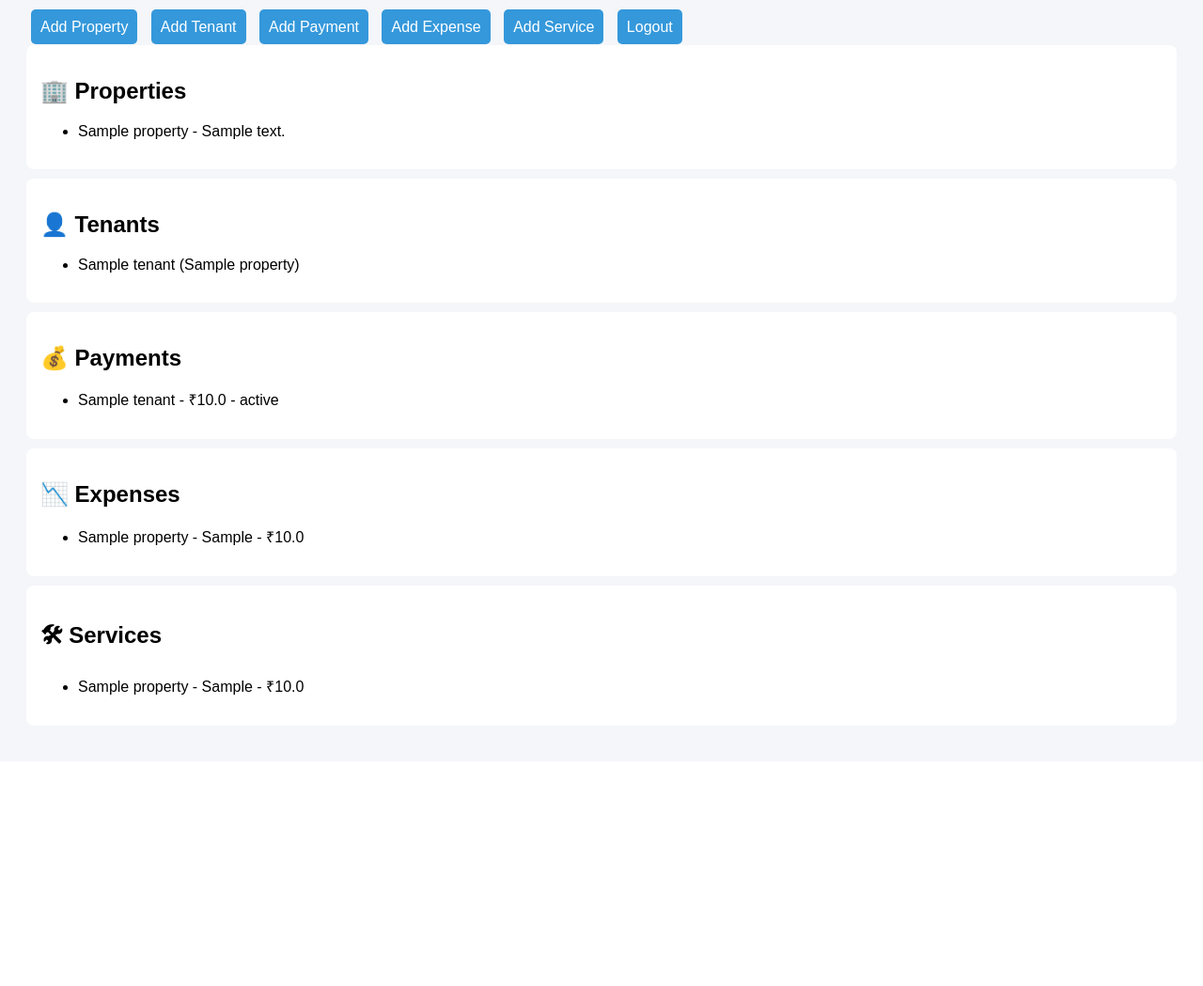
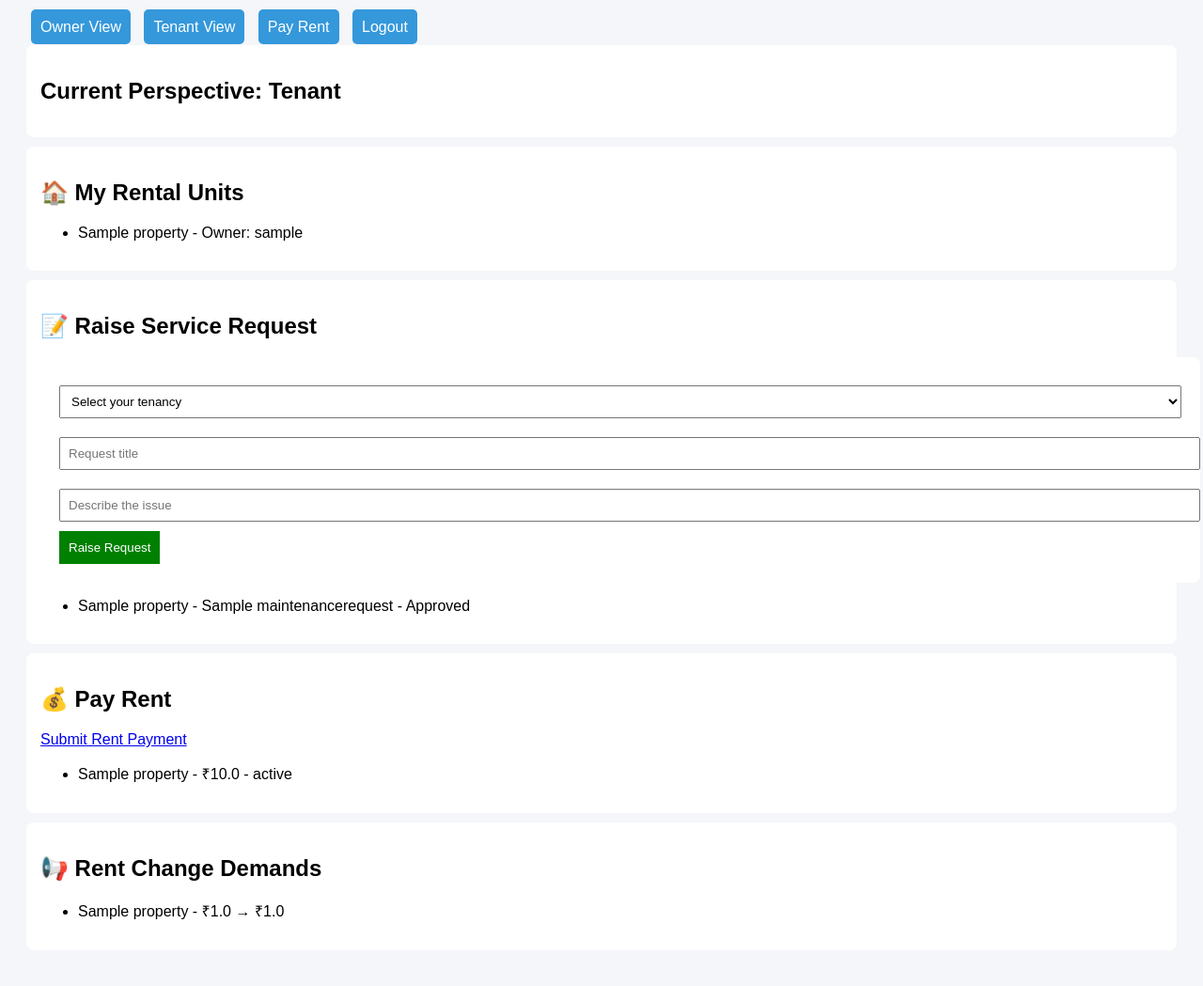
Before and after one commit to rohanshenoy30/AutoNest, a Django app: page / in a window 1280 px wide. Shown: the part 57-1106 px from the top of the page at 94% size. Before the commit the page ends 796 px from the top, so only its background shows below. Run offline with Django 5.2, Linux system fonts and the light colour scheme; a user stored in the database is signed in; tables that the repository leaves empty hold one stand-in row (values such as "Sample post").

Commit message:
Owner/Tenant view

```diff
--- a/rental_system/core/urls.py
+++ b/rental_system/core/urls.py
@@ -3,9 +3,13 @@ from . import views
 
 urlpatterns = [
     path('', views.home),
+    path('set-role/', views.set_role),
     path('add-property/', views.add_property),
     path('add-tenant/', views.add_tenant),
     path('add-payment/', views.add_payment),
     path('add-expense/', views.add_expense),
     path('add-service/', views.add_service),
+    path('add-maintenance-request/', views.add_maintenance_request),
+    path('maintenance-request/<int:request_id>/update/', views.update_maintenance_request),
+    path('add-rent-change-demand/', views.add_rent_change_demand),
 ]
--- a/rental_system/core/views.py
+++ b/rental_system/core/views.py
@@ -1,19 +1,64 @@
 from django.shortcuts import render, redirect
 from django.contrib.auth.decorators import login_required
+from django.contrib.auth.models import User
+from django.db.models import Q
 from .models import *
+
+
+def get_or_create_profile(user):
+    profile, _ = UserProfile.objects.get_or_create(user=user)
+    return profile
+
 
 @login_required
 def home(request):
+    profile = get_or_create_profile(request.user)
+    is_owner = profile.role == UserProfile.ROLE_OWNER
+
+    owner_properties = Property.objects.filter(user=request.user)
+    owner_tenants = Tenant.objects.filter(user=request.user).select_related("property", "tenant_user")
+    owner_maintenance_requests = MaintenanceRequest.objects.filter(owner=request.user).select_related("tenant", "property")
+    owner_rent_demands = RentChangeDemand.objects.filter(owner=request.user).select_related("tenant", "property")
+
+    tenant_records = Tenant.objects.filter(tenant_user=request.user).select_related("property", "user")
+    tenant_ids = tenant_records.values_list("id", flat=True)
+
+    tenant_maintenance_requests = MaintenanceRequest.objects.filter(tenant_id__in=tenant_ids).select_related("property")
+    tenant_rent_demands = RentChangeDemand.objects.filter(tenant_id__in=tenant_ids).select_related("property")
+    tenant_payments = Payment.objects.filter(tenant_id__in=tenant_ids).select_related("tenant")
+
     return render(request, "index.html", {
-        "properties": Property.objects.filter(user=request.user),
-        "tenants": Tenant.objects.filter(user=request.user),
-        "payments": Payment.objects.filter(user=request.user),
+        "profile": profile,
+        "is_owner": is_owner,
+        "properties": owner_properties,
+        "tenants": owner_tenants,
+        "payments": Payment.objects.filter(Q(user=request.user) | Q(tenant__in=owner_tenants)).select_related("tenant"),
         "expenses": Expense.objects.filter(user=request.user),
         "services": Service.objects.filter(user=request.user),
+        "owner_maintenance_requests": owner_maintenance_requests,
+        "owner_rent_demands": owner_rent_demands,
+        "tenant_records": tenant_records,
+        "tenant_maintenance_requests": tenant_maintenance_requests,
+        "tenant_rent_demands": tenant_rent_demands,
+        "tenant_payments": tenant_payments,
     })
+
+
+@login_required
+def set_role(request):
+    role = request.GET.get("role")
+    if role in [UserProfile.ROLE_OWNER, UserProfile.ROLE_TENANT]:
+        profile = get_or_create_profile(request.user)
+        profile.role = role
+        profile.save()
+    return redirect("/")
+
 
 @login_required
 def add_property(request):
+    if get_or_create_profile(request.user).role != UserProfile.ROLE_OWNER:
+        return redirect("/")
+
     if request.method == "POST":
         Property.objects.create(
             user=request.user,
@@ -25,6 +70,9 @@ def add_property(request):
 
 @login_required
 def add_tenant(request):
+    if get_or_create_profile(request.user).role != UserProfile.ROLE_OWNER:
+        return redirect("/")
+
     if request.method == "POST":
         property_id = request.POST.get("property")
         if not property_id:
@@ -33,11 +81,17 @@ def add_tenant(request):
                 "properties": Property.objects.filter(user=request.user),
                 "error": "Please select a property"
             })
+        tenant_user = None
+        tenant_username = request.POST.get("tenant_username", "").strip()
+        if tenant_username:
+            tenant_user = User.objects.filter(username=tenant_username).first()
+
         Tenant.objects.create(
             user=request.user,
+            tenant_user=tenant_user,
             name=request.POST["name"],
             phone=request.POST["phone"],
-            property=Property.objects.get(id=property_id)
+            property=Property.objects.get(id=property_id, user=request.user)
         )
         return redirect("/")
     return render(request, "add_tenant.html", {"properties": Property.objects.filter(user=request.user)})
@@ -45,18 +99,38 @@ def add_tenant(request):
 @login_required
 def add_payment(request):
     if request.method == "POST":
-        Payment.objects.create(
-            user=request.user,
-            tenant=Tenant.objects.get(id=request.POST["tenant"]),
-            amount=request.POST["amount"],
-            date=request.POST["date"],
-            status=request.POST["status"]
-        )
+        profile = get_or_create_profile(request.user)
+        tenant_obj = Tenant.objects.get(id=request.POST["tenant"])
+        if profile.role == UserProfile.ROLE_OWNER and tenant_obj.user == request.user:
+            Payment.objects.create(
+                user=request.user,
+                tenant=tenant_obj,
+                amount=request.POST["amount"],
+                date=request.POST["date"],
+                status=request.POST["status"]
+            )
+        elif profile.role == UserProfile.ROLE_TENANT and tenant_obj.tenant_user == request.user:
+            Payment.objects.create(
+                user=request.user,
+                tenant=tenant_obj,
+                amount=request.POST["amount"],
+                date=request.POST["date"],
+                status="Submitted"
+            )
         return redirect("/")
-    return render(request, "add_payment.html", {"tenants": Tenant.objects.filter(user=request.user)})
+
+    profile = get_or_create_profile(request.user)
+    if profile.role == UserProfile.ROLE_OWNER:
+        tenants = Tenant.objects.filter(user=request.user)
+    else:
+        tenants = Tenant.objects.filter(tenant_user=request.user)
+    return render(request, "add_payment.html", {"tenants": tenants, "is_owner": profile.role == UserProfile.ROLE_OWNER})
 
 @login_required
 def add_expense(request):
+    if get_or_create_profile(request.user).role != UserProfile.ROLE_OWNER:
+        return redirect("/")
+
     if request.method == "POST":
         Expense.objects.create(
             user=request.user,
@@ -70,6 +144,9 @@ def add_expense(request):
 
 @login_required
 def add_service(request):
+    if get_or_create_profile(request.user).role != UserProfile.ROLE_OWNER:
+        return redirect("/")
+
     if request.method == "POST":
         Service.objects.create(
             user=request.user,
@@ -80,3 +157,55 @@ def add_service(request):
         )
         return redirect("/")
     return render(request, "add_service.html", {"properties": Property.objects.filter(user=request.user)})
+
+
+@login_required
+def add_maintenance_request(request):
+    if get_or_create_profile(request.user).role != UserProfile.ROLE_TENANT:
+        return redirect("/")
+
+    if request.method == "POST":
+        tenant = Tenant.objects.get(id=request.POST["tenant"], tenant_user=request.user)
+        MaintenanceRequest.objects.create(
+            tenant=tenant,
+            owner=tenant.user,
+            property=tenant.property,
+            title=request.POST["title"],
+            description=request.POST["description"],
+        )
+    return redirect("/")
+
+
+@login_required
+def update_maintenance_request(request, request_id):
+    if get_or_create_profile(request.user).role != UserProfile.ROLE_OWNER:
+        return redirect("/")
+
+    maintenance_request = MaintenanceRequest.objects.get(id=request_id, owner=request.user)
+    new_status = request.POST.get("status")
+    if new_status in [
+        MaintenanceRequest.STATUS_APPROVED,
+        MaintenanceRequest.STATUS_DENIED,
+        MaintenanceRequest.STATUS_PENDING,
+    ]:
+        maintenance_request.status = new_status
+        maintenance_request.save()
+    return redirect("/")
+
+
+@login_required
+def add_rent_change_demand(request):
+    if get_or_create_profile(request.user).role != UserProfile.ROLE_OWNER:
+        return redirect("/")
+
+    if request.method == "POST":
+        tenant = Tenant.objects.get(id=request.POST["tenant"], user=request.user)
+        RentChangeDemand.objects.create(
+            tenant=tenant,
+            owner=request.user,
+            property=tenant.property,
+            current_rent=request.POST["current_rent"],
+            proposed_rent=request.POST["proposed_rent"],
+            reason=request.POST.get("reason", ""),
+        )
+    return redirect("/")
--- a/rental_system/templates/add_payment.html
+++ b/rental_system/templates/add_payment.html
@@ -17,10 +17,12 @@
 <input type="number" name="amount" placeholder="Amount">
 <input type="date" name="date">
 
+{% if is_owner %}
 <select name="status">
 <option>Paid</option>
 <option>Pending</option>
 </select>
+{% endif %}
 
-<button>Add Payment</button>
+<button>{% if is_owner %}Add Payment{% else %}Submit Payment{% endif %}</button>
 </form>
--- a/rental_system/templates/add_tenant.html
+++ b/rental_system/templates/add_tenant.html
@@ -14,6 +14,7 @@
 
 <input name="name" placeholder="Name" required>
 <input name="phone" placeholder="Phone" required>
+<input name="tenant_username" placeholder="Tenant account username (optional)">
 
 <select name="property" required>
 <option value="">Select Property</option>
--- a/rental_system/templates/index.html
+++ b/rental_system/templates/index.html
@@ -18,17 +18,27 @@
 
 <div class="nav">
     {% if user.is_authenticated %}
+    <a href="/set-role/?role=owner">Owner View</a>
+    <a href="/set-role/?role=tenant">Tenant View</a>
+    {% if is_owner %}
     <a href="/add-property/">Add Property</a>
     <a href="/add-tenant/">Add Tenant</a>
-    <a href="/add-payment/">Add Payment</a>
     <a href="/add-expense/">Add Expense</a>
     <a href="/add-service/">Add Service</a>
+    {% else %}
+    <a href="/add-payment/">Pay Rent</a>
+    {% endif %}
     <a href="{% url 'account_logout' %}">Logout</a>
     {% else %}
     <a href="{% url 'account_login' %}">Login</a>
     {% endif %}
 </div>
 
+<div class="card">
+<h2>Current Perspective: {{ profile.role|title }}</h2>
+</div>
+
+{% if is_owner %}
 <div class="card">
 <h2>🏢 Properties</h2>
 <ul>
@@ -41,10 +51,13 @@
 </div>
 
 <div class="card">
-<h2>👤 Tenants</h2>
+<h2>👤 Tenants (Owner Managed)</h2>
 <ul>
 {% for t in tenants %}
-<li>{{ t.name }} ({{ t.property.name }})</li>
+<li>
+    {{ t.name }} ({{ t.property.name }})
+    {% if t.tenant_user %}- Linked account: {{ t.tenant_user.username }}{% endif %}
+</li>
 {% empty %}
 <li>No tenants yet</li>
 {% endfor %}
@@ -52,12 +65,58 @@
 </div>
 
 <div class="card">
-<h2>💰 Payments</h2>
+<h2>💰 Rent Payments</h2>
 <ul>
 {% for pay in payments %}
 <li>{{ pay.tenant.name }} - ₹{{ pay.amount }} - {{ pay.status }}</li>
 {% empty %}
 <li>No payments yet</li>
+{% endfor %}
+</ul>
+</div>
+
+<div class="card">
+<h2>🔧 Tenant Requests</h2>
+<ul>
+{% for req in owner_maintenance_requests %}
+<li>
+    {{ req.tenant.name }} ({{ req.property.name }}) - {{ req.title }} - {{ req.status }}
+    <form method="post" action="/maintenance-request/{{ req.id }}/update/" style="margin-top:8px; width:auto; padding:0; background:transparent;">
+        {% csrf_token %}
+        <select name="status" style="width:auto; display:inline-block;">
+            <option value="Approved">Approved</option>
+            <option value="Denied">Denied</option>
+            <option value="Pending">Pending</option>
+        </select>
+        <button type="submit">Update</button>
+    </form>
+</li>
+{% empty %}
+<li>No tenant requests yet</li>
+{% endfor %}
+</ul>
+</div>
+
+<div class="card">
+<h2>📈 Demand Rent Change</h2>
+<form method="post" action="/add-rent-change-demand/" style="width:100%;">
+    {% csrf_token %}
+    <select name="tenant" required>
+        <option value="">Select tenant</option>
+        {% for t in tenants %}
+        <option value="{{ t.id }}">{{ t.name }} - {{ t.property.name }}</option>
+        {% endfor %}
+    </select>
+    <input type="number" step="0.01" name="current_rent" placeholder="Current rent" required>
+    <input type="number" step="0.01" name="proposed_rent" placeholder="Proposed rent" required>
+    <input type="text" name="reason" placeholder="Reason (optional)">
+    <button type="submit">Create Rent Change Demand</button>
+</form>
+<ul>
+{% for demand in owner_rent_demands %}
+<li>{{ demand.tenant.name }} - ₹{{ demand.current_rent }} → ₹{{ demand.proposed_rent }}</li>
+{% empty %}
+<li>No rent change demands yet</li>
 {% endfor %}
 </ul>
 </div>
@@ -84,6 +143,65 @@
 </ul>
 </div>
 
+{% else %}
+<div class="card">
+<h2>🏠 My Rental Units</h2>
+<ul>
+{% for t in tenant_records %}
+<li>{{ t.property.name }} - Owner: {{ t.user.username }}</li>
+{% empty %}
+<li>No property linked to your tenant account yet</li>
+{% endfor %}
+</ul>
+</div>
+
+<div class="card">
+<h2>📝 Raise Service Request</h2>
+<form method="post" action="/add-maintenance-request/" style="width:100%;">
+    {% csrf_token %}
+    <select name="tenant" required>
+        <option value="">Select your tenancy</option>
+        {% for t in tenant_records %}
+        <option value="{{ t.id }}">{{ t.property.name }}</option>
+        {% endfor %}
+    </select>
+    <input type="text" name="title" placeholder="Request title" required>
+    <input type="text" name="description" placeholder="Describe the issue" required>
+    <button type="submit">Raise Request</button>
+</form>
+<ul>
+{% for req in tenant_maintenance_requests %}
+<li>{{ req.property.name }} - {{ req.title }} - {{ req.status }}</li>
+{% empty %}
+<li>No requests raised yet</li>
+{% endfor %}
+</ul>
+</div>
+
+<div class="card">
+<h2>💰 Pay Rent</h2>
+<a href="/add-payment/">Submit Rent Payment</a>
+<ul>
+{% for pay in tenant_payments %}
+<li>{{ pay.tenant.property.name }} - ₹{{ pay.amount }} - {{ pay.status }}</li>
+{% empty %}
+<li>No rent payments submitted yet</li>
+{% endfor %}
+</ul>
+</div>
+
+<div class="card">
+<h2>📢 Rent Change Demands</h2>
+<ul>
+{% for demand in tenant_rent_demands %}
+<li>{{ demand.property.name }} - ₹{{ demand.current_rent }} → ₹{{ demand.proposed_rent }}</li>
+{% empty %}
+<li>No rent change demands</li>
+{% endfor %}
+</ul>
+</div>
+{% endif %}
+
 </div>
 
 </body>
```
Also changed, not shown: rental_system/core/models.py (+47 -0 lines), rental_system/core/migrations/0003_alter_expense_user_alter_payment_user_and_more.py (added), rental_system/core/migrations/0004_tenant_tenant_user_maintenancerequest_and_more.py (added), 1 other file.
